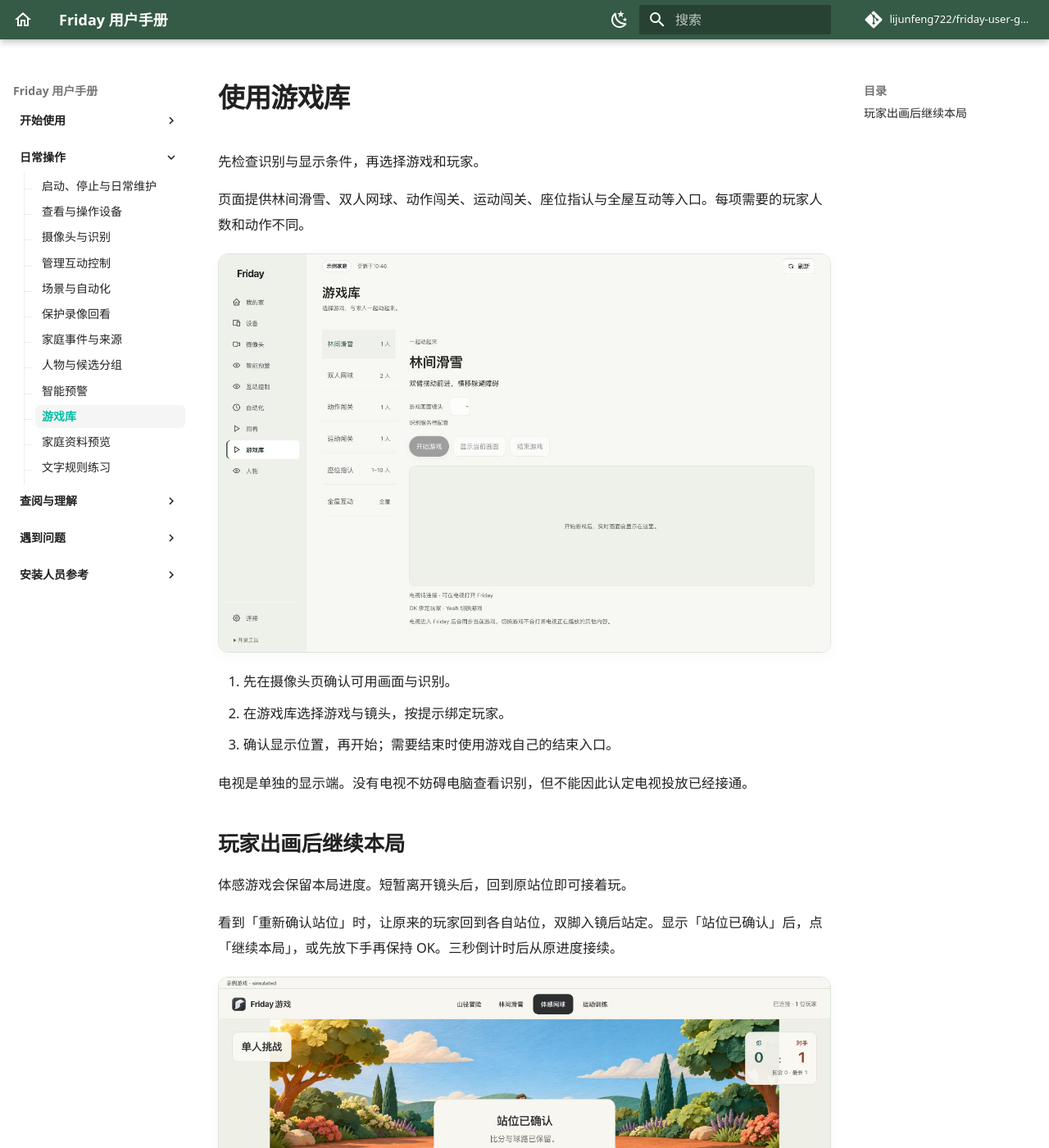
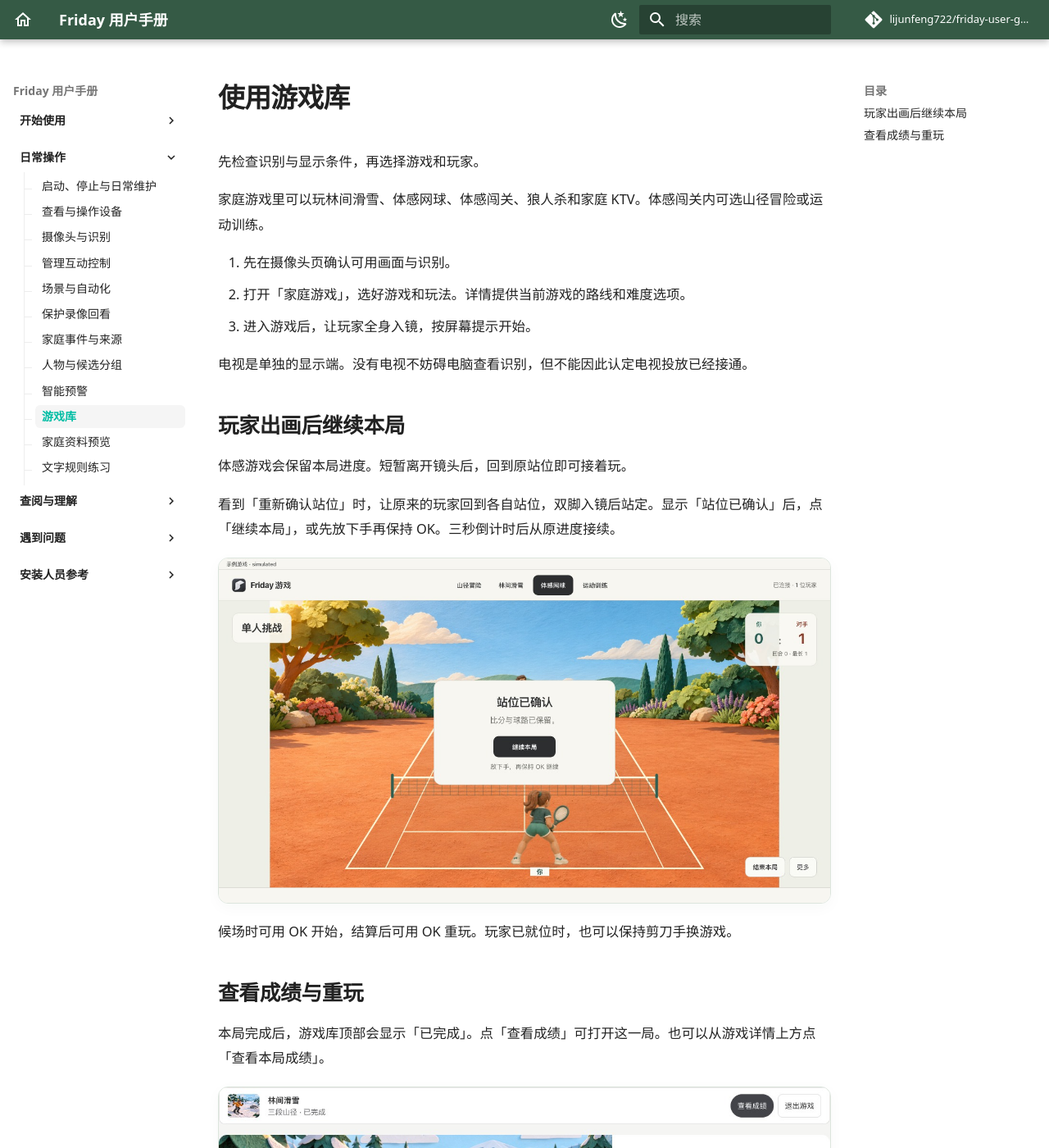
Before and after one commit to lijunfeng722/friday-user-guide, an MkDocs documentation site: the page built from docs/guides/games.md, in a window 1280 px wide and 1400 px high. Shown: the whole window at 82% size. Built offline with MkDocs 1.6.1 and Material for MkDocs 9.7.7, drawn with Linux system fonts in a browser that asks for light colours; comment, search, counter and statistics services are not loaded; some of the changed text lies outside the part shown.

Commit message:
文档：同步家庭游戏结算与重玩步骤

```diff
--- a/docs/guides/games.md
+++ b/docs/guides/games.md
@@ -2,13 +2,11 @@
 
 先检查识别与显示条件，再选择游戏和玩家。
 
-页面提供林间滑雪、双人网球、动作闯关、运动闯关、座位指认与全屋互动等入口。每项需要的玩家人数和动作不同。
-
-![游戏库示例，识别服务未配置时开始按钮不可用](../assets/screenshots/friday-games.jpg)
+家庭游戏里可以玩林间滑雪、体感网球、体感闯关、狼人杀和家庭 KTV。体感闯关内可选山径冒险或运动训练。
 
 1. 先在摄像头页确认可用画面与识别。
-2. 在游戏库选择游戏与镜头，按提示绑定玩家。
-3. 确认显示位置，再开始；需要结束时使用游戏自己的结束入口。
+2. 打开「家庭游戏」，选好游戏和玩法。详情提供当前游戏的路线和难度选项。
+3. 进入游戏后，让玩家全身入镜，按屏幕提示开始。
 
 电视是单独的显示端。没有电视不妨碍电脑查看识别，但不能因此认定电视投放已经接通。
 
@@ -22,4 +20,14 @@
 
 候场时可用 OK 开始，结算后可用 OK 重玩。玩家已就位时，也可以保持剪刀手换游戏。
 
+## 查看成绩与重玩
+
+本局完成后，游戏库顶部会显示「已完成」。点「查看成绩」可打开这一局。也可以从游戏详情上方点「查看本局成绩」。
+
+![合成示例中的游戏库，林间滑雪已完成并可查看成绩](../assets/screenshots/friday-game-result-library.jpg)
+
+要再玩一局，在详情选好路线、玩法或难度，再点下方的重玩按钮。滑雪原道重玩的按钮会显示「重滑」和雪道名称。点「退出游戏」后，本局的成绩入口会收起。
+
+![手机合成示例，查看本局成绩和退出位于雪道选择上方](../assets/screenshots/friday-game-result-phone.jpg)
+
 **完成标准：**游戏画面、玩家识别与实际动作响应都正确。普通手势控制成功一次，并不能替代每种游戏的验收。
```
Also changed, not shown: USER_MANUAL.md (+17 -5 lines), docs/assets/screenshots/friday-game-result.source.json (added, +22 -0 lines), docs/troubleshooting/faq.md (+4 -0 lines), docs/assets/screenshots/friday-game-result-library.jpg (added), docs/assets/screenshots/friday-game-result-phone.jpg (added).
